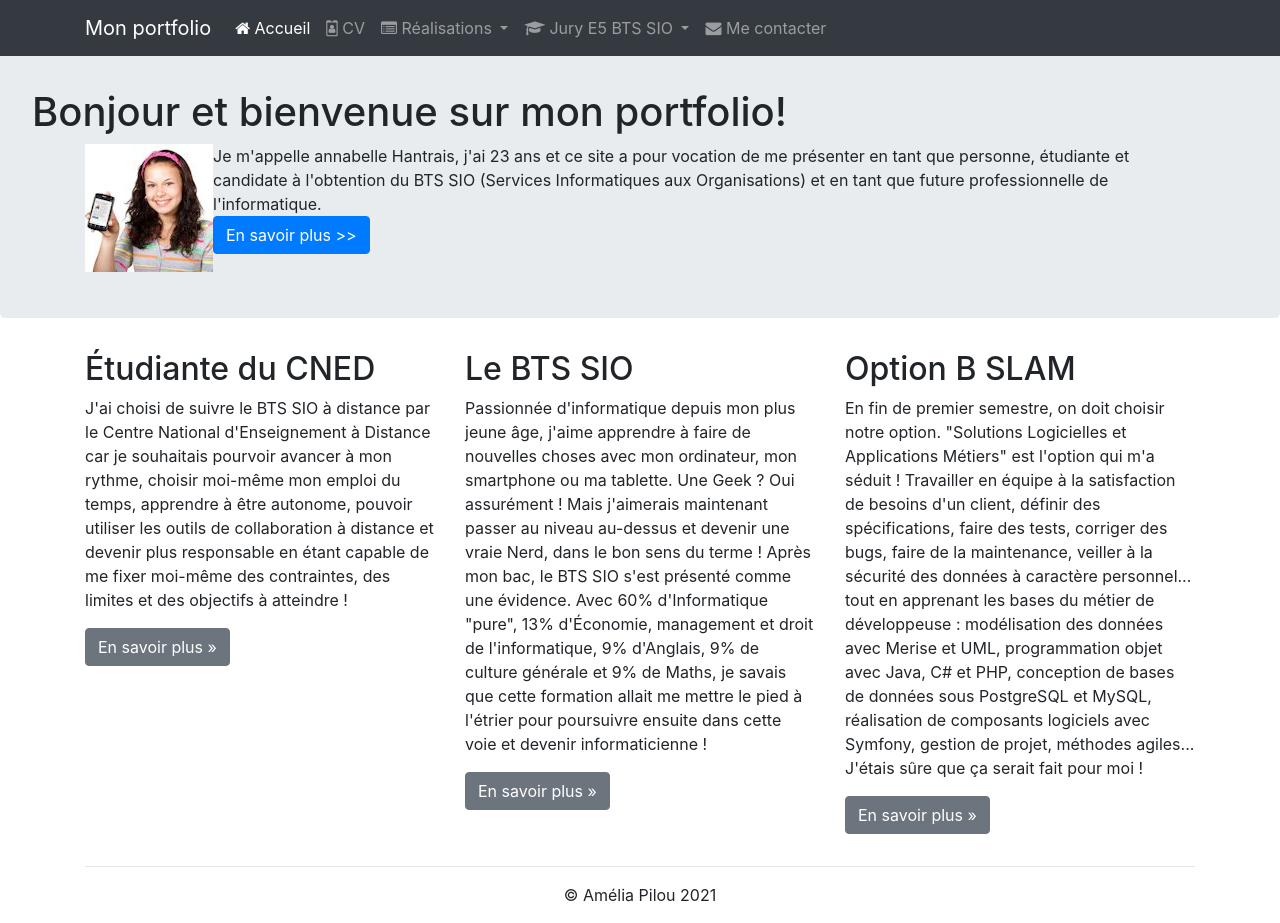
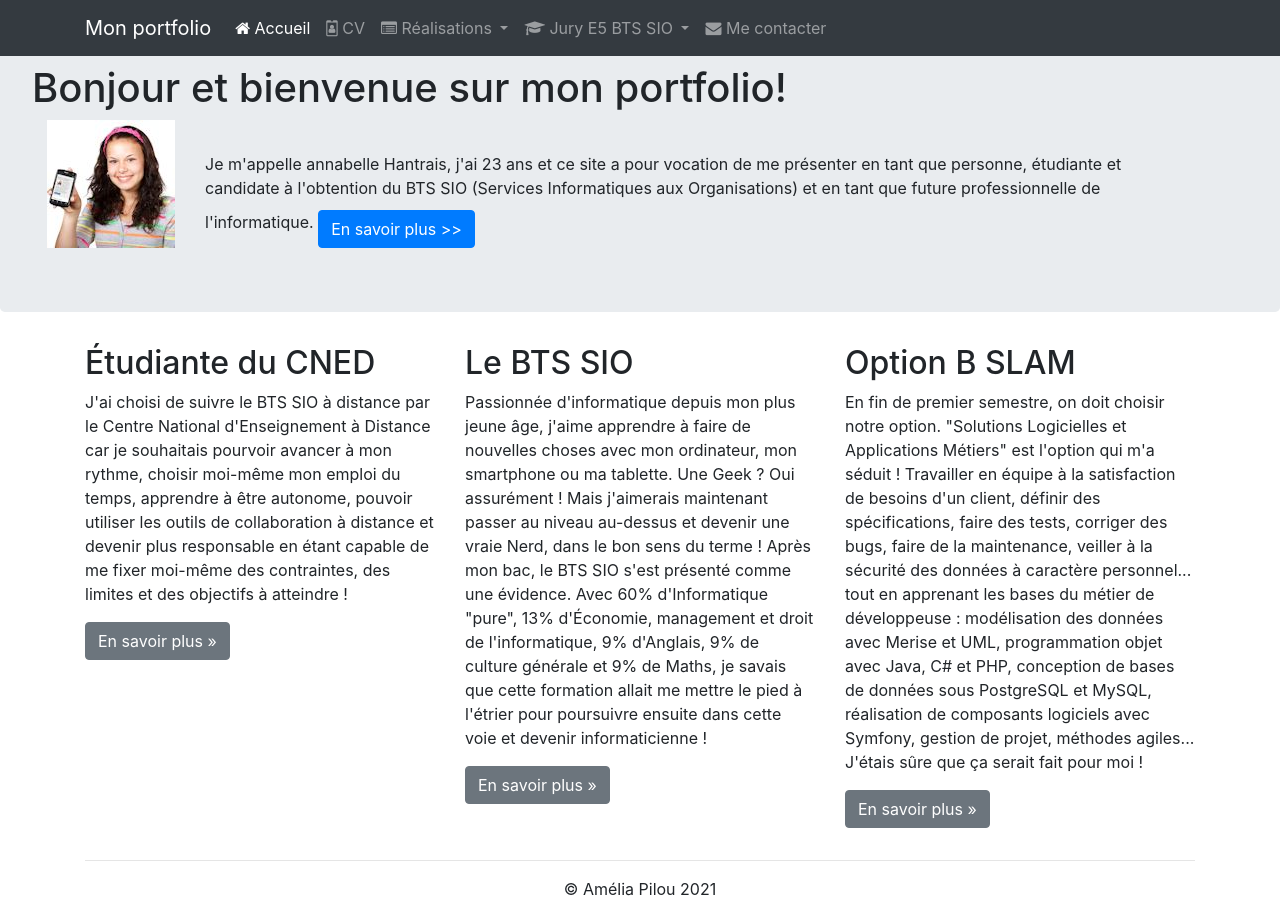
Before and after one commit to AnnabelleHantrais/annabelle.hantrais.github.io, a plain HTML site: page public_html/index.html in a window 1280 px wide. Drawn offline with nearby package versions, Linux system fonts and the light colour scheme.

Commit message:
Mise en page du texte de la page d'accueil (photo, texte, bouton) Task #12 - Modifier description du site avec photo

```diff
--- a/public_html/css/main.css
+++ b/public_html/css/main.css
@@ -6,11 +6,28 @@ Click nbfs://nbhost/SystemFileSystem/Templates/ClientSide/css.css to edit this t
     Created on : 28 oct. 2022, 11:30:13
     Author     : annabelle.hantrais
 */
-#presentation{
+#presentationText{
+    margin-left:20px;
 
-margin-left:20px;
 }
 
-#photodemoi{
+
+#en-savoir-plus{
+    width:auto;
+    margin-top:10px;
+}
+#presentation{
+    display:flex;
+    flex-direction:column;
+}
+
+#pres-img{
     float:left;
+    margin-right:10px;
 }
+
+#bienvenue{
+    margin:0 !important;
+    display:flex;
+    align-content:flex-end;
+}
--- a/public_html/index.html
+++ b/public_html/index.html
@@ -129,7 +129,7 @@
 
         </nav>
 
-        <----------------------------------------------BODY---------------------------------------------------------------- -->
+        <!----------------------------------------------BODY---------------------------------------------------------------- -->
 
 
 
@@ -150,17 +150,28 @@
 
 
         <div class="jumbotron">
-            <h1>Bonjour et bienvenue sur mon portfolio!</h1>
-            <div class="container">
 
-                <img id="photodemoi" src="images/AmeliaPilou.jpg" alt="Photo d'Amelia Pilou" />
-                <div id="presentation" >
-                    Je m'appelle annabelle Hantrais, j'ai 23 ans et ce site a pour vocation de me présenter en tant que personne, étudiante et candidate
-                    à l'obtention du BTS SIO (Services Informatiques aux Organisations) et en tant que future professionnelle de l'informatique.</div>
-                <button class="btn btn-primary">En savoir plus >></button>
+            <div id="presentation">
+                <h1>Bonjour et bienvenue sur mon portfolio!</h1>
+                <div id="bienvenue" class="container align-items-end">
+
+                    <img id="pres-img" src="images/AmeliaPilou.jpg" alt="Photo d'Amelia Pilou" />
+                    <div id="presentationText">
+                        Je m'appelle annabelle Hantrais, j'ai 23 ans et ce site a pour vocation de me présenter en tant que personne, étudiante et candidate
+                        à l'obtention du BTS SIO (Services Informatiques aux Organisations) et en tant que future professionnelle de l'informatique.
+                    <button id="en-savoir-plus" class="btn btn-primary">En savoir plus >></button>
+                    </div>
+
                 </div>
+            </div>
+        </div>
 
-        </div> <!-- Emplacement pour le contenu principal de la page -->
+
+
+
+
+        <!---------------------- Footer ------------------------------------------>
+
         <footer>
             <div class="container">
                 <div class="row">
```
